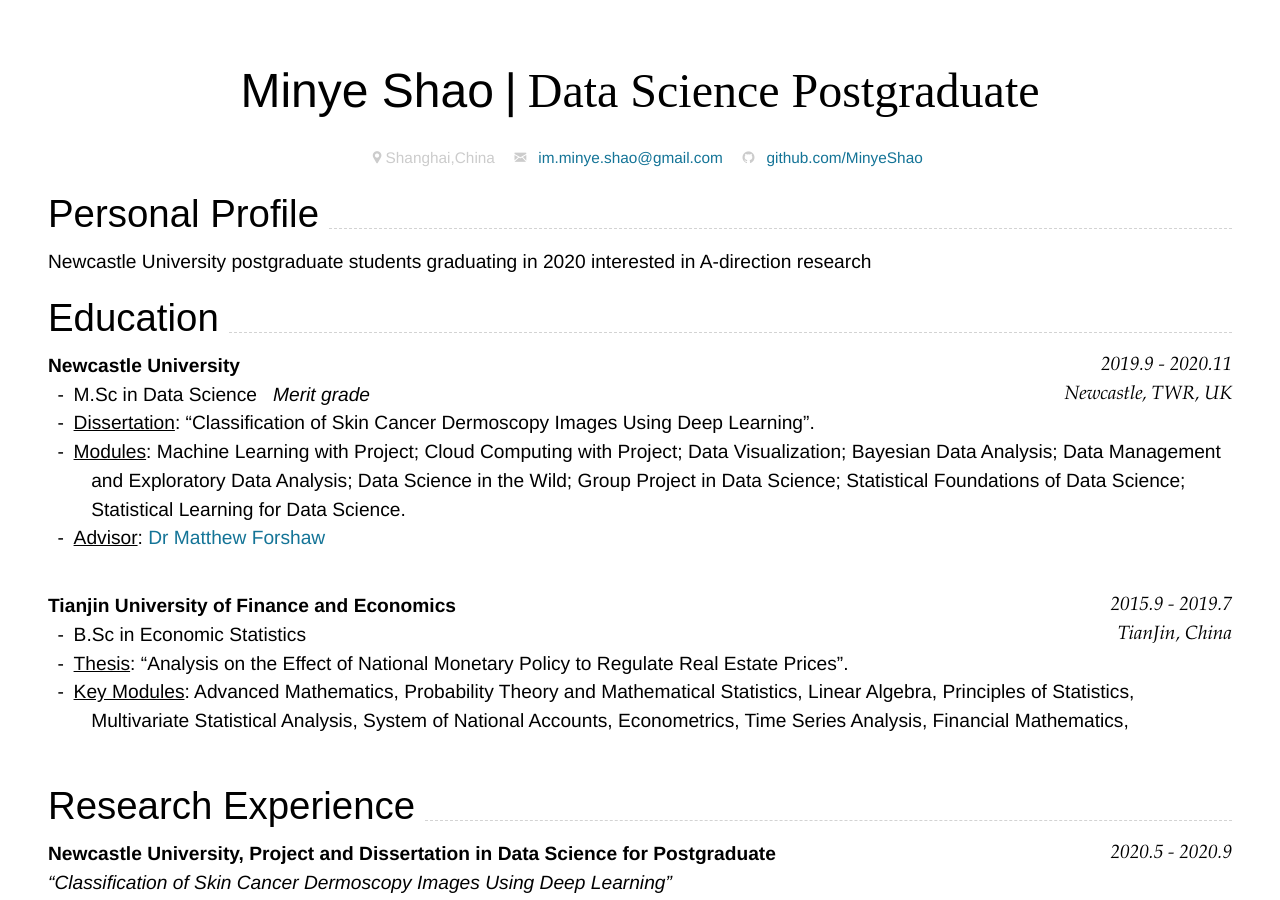
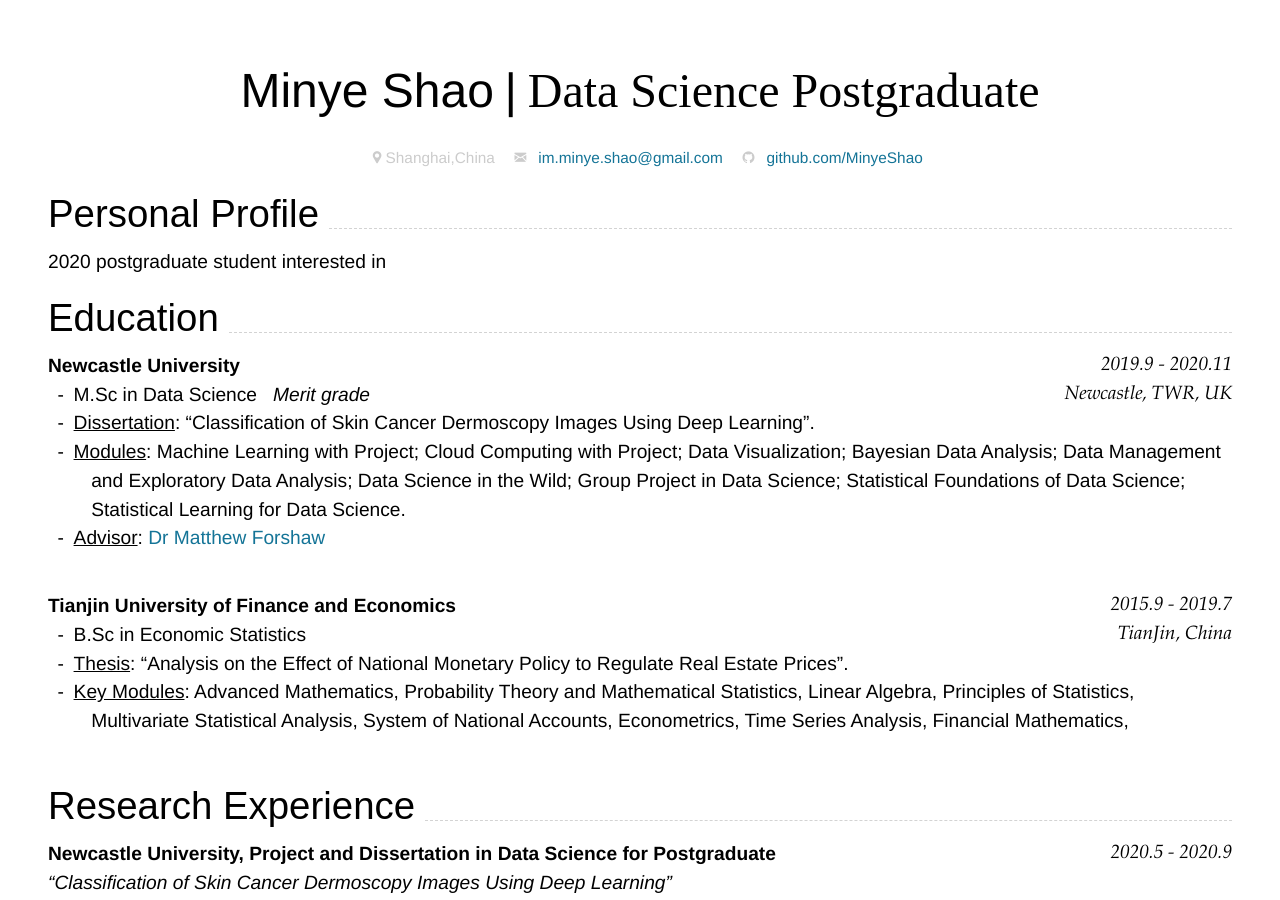
Before and after one commit to MinyeShao/CV_Markdown, a Jekyll site: the page built from index.md, in a window 1280 px wide and 900 px high. Built offline with Jekyll 4.4.1, drawn with Linux system fonts in a browser that asks for light colours; nearby versions of some CDN libraries.

Commit message:
Update index.md

```diff
--- a/index.md
+++ b/index.md
@@ -22,7 +22,7 @@ github:
 
 {% include cv-contact.html %}
 ## Personal Profile
-Newcastle University postgraduate students graduating in 2020 interested in A-direction research
+2020 postgraduate student interested in
 
 
 ## Education
@@ -72,11 +72,11 @@ Shanghai, China
 - Data Analyst in Algorithm Group
 - <u>Key Responsibility</u>: - Analyze data such as user transaction line behavior and business page browsing behavior on the company's SaaS platform. Complete the sorting and design of business data machine learning/deep learning models based on demand scenarios.
 - <u>Honor</u>：Outstanding Annual Campus Recruiting Newcomer `2021.12`
+
 <br>
-
 ### **Projects**
 
-<br>
+
 #### **Data Analysis and Processing in the Digitized Middle Platform**`2021.6 `
 Cleaned and visualized the data of the company's different products, produced data dashboards; Participated in product iteration and experience improvement such as new users, recommendations, user portraits, and promoted business definition, tracking and implementation through data analysis.
 
```
